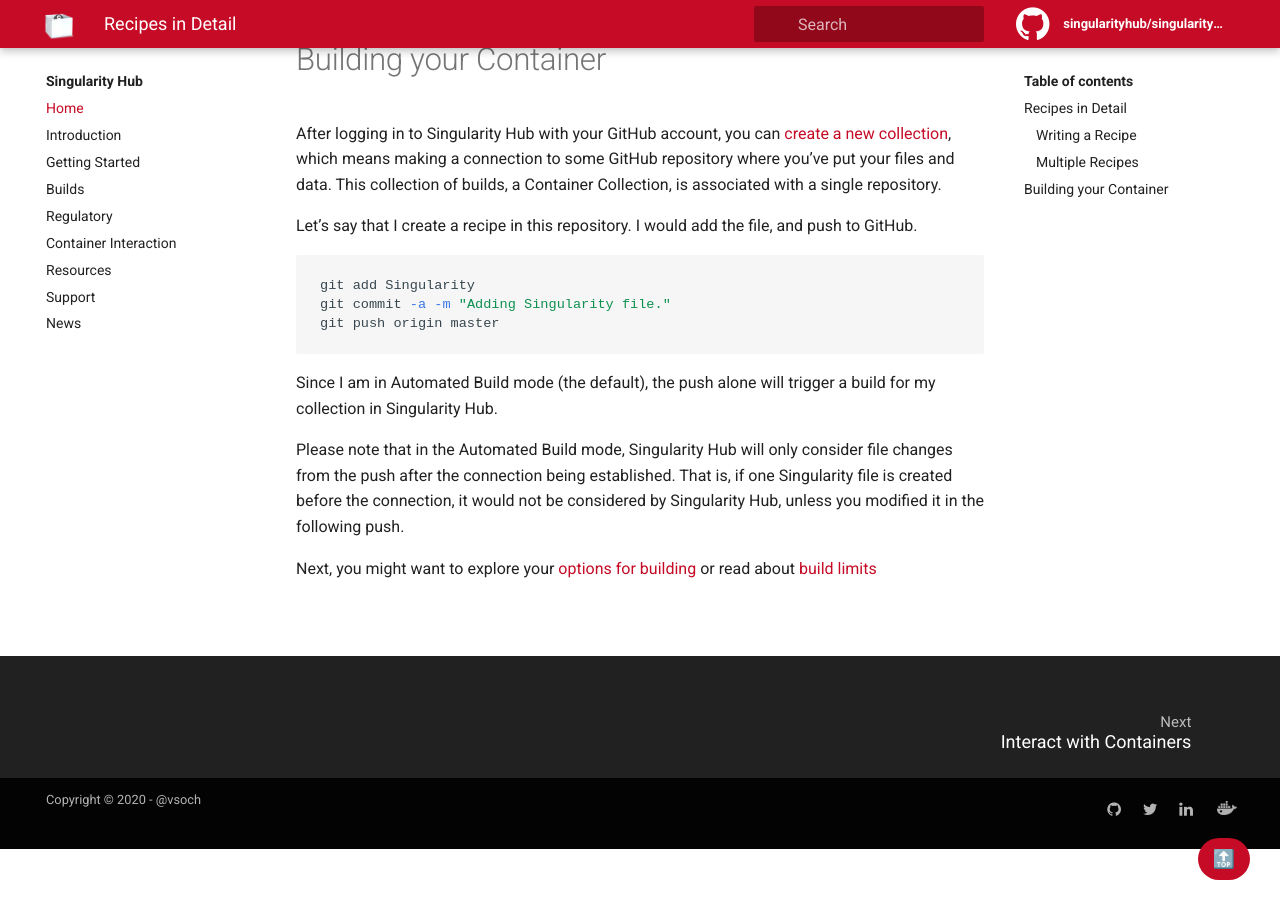
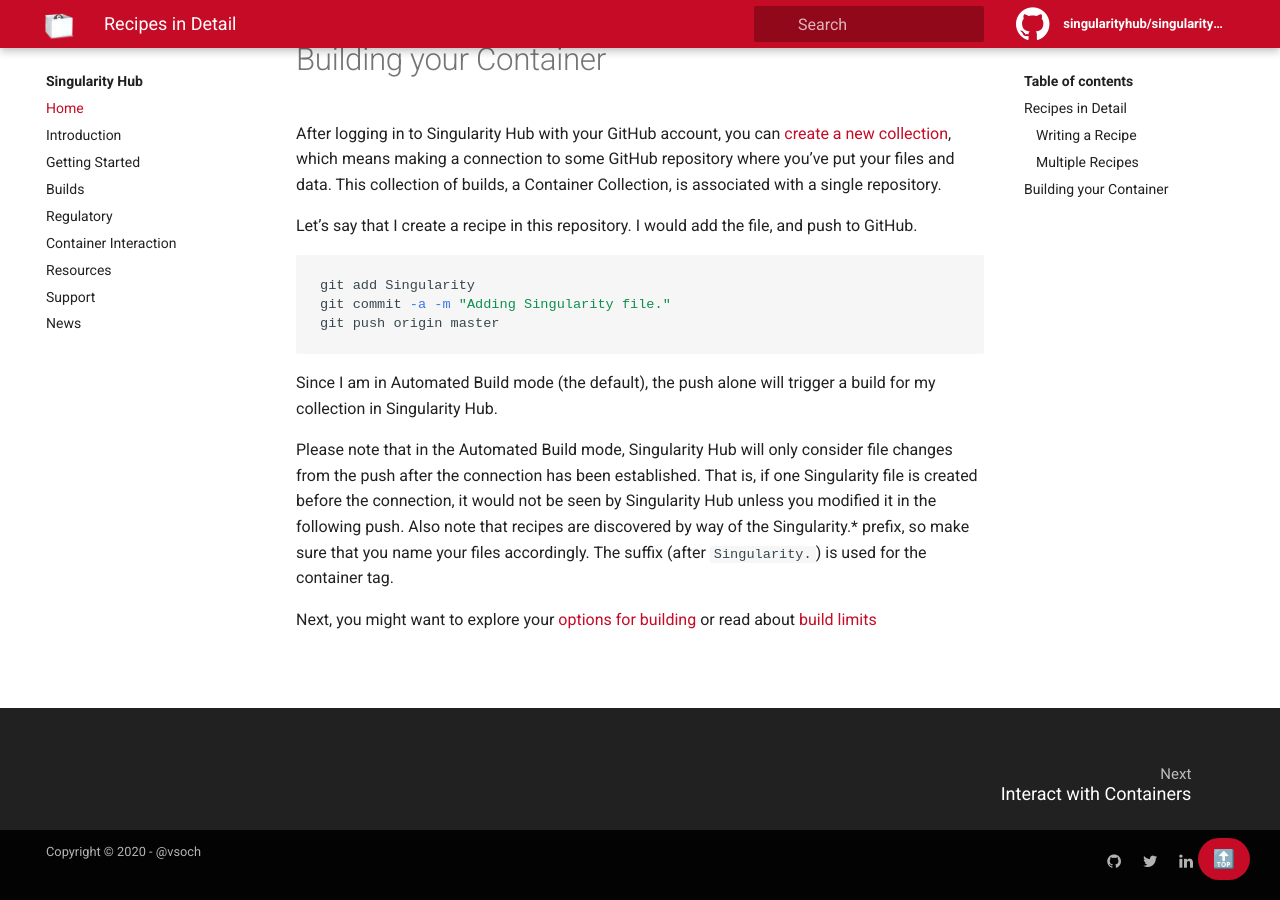
Before and after one commit to singularityhub/singularityhub-docs, a Jekyll site: the page built from _docs/getting-started/recipes.md, in a window 1280 px wide and 900 px high, scrolled down 1853 px. Built offline with Jekyll 4.4.1, drawn with Linux system fonts in a browser that asks for light colours.

Commit message:
Update _docs/getting-started/recipes.md

```diff
--- a/_docs/getting-started/recipes.md
+++ b/_docs/getting-started/recipes.md
@@ -77,6 +77,6 @@ git push origin master
 
 Since I am in Automated Build mode (the default), the push alone will trigger a build for my collection in Singularity Hub.
 
-Please note that in the Automated Build mode, Singularity Hub will only consider file changes from the push after the connection being established. That is, if one Singularity file is created before the connection, it would not be considered by Singularity Hub, unless you modified it in the following push.
+Please note that in the Automated Build mode, Singularity Hub will only consider file changes from the push after the connection has been established. That is, if one Singularity file is created before the connection, it would not be seen by Singularity Hub unless you modified it in the following push. Also note that recipes are discovered by way of the Singularity.* prefix, so make sure that you name your files accordingly. The suffix (after `Singularity.`) is used for the container tag.
 
 Next, you might want to explore your [options for building](../builds) or read about [build limits](../regulatory/limits)
```
